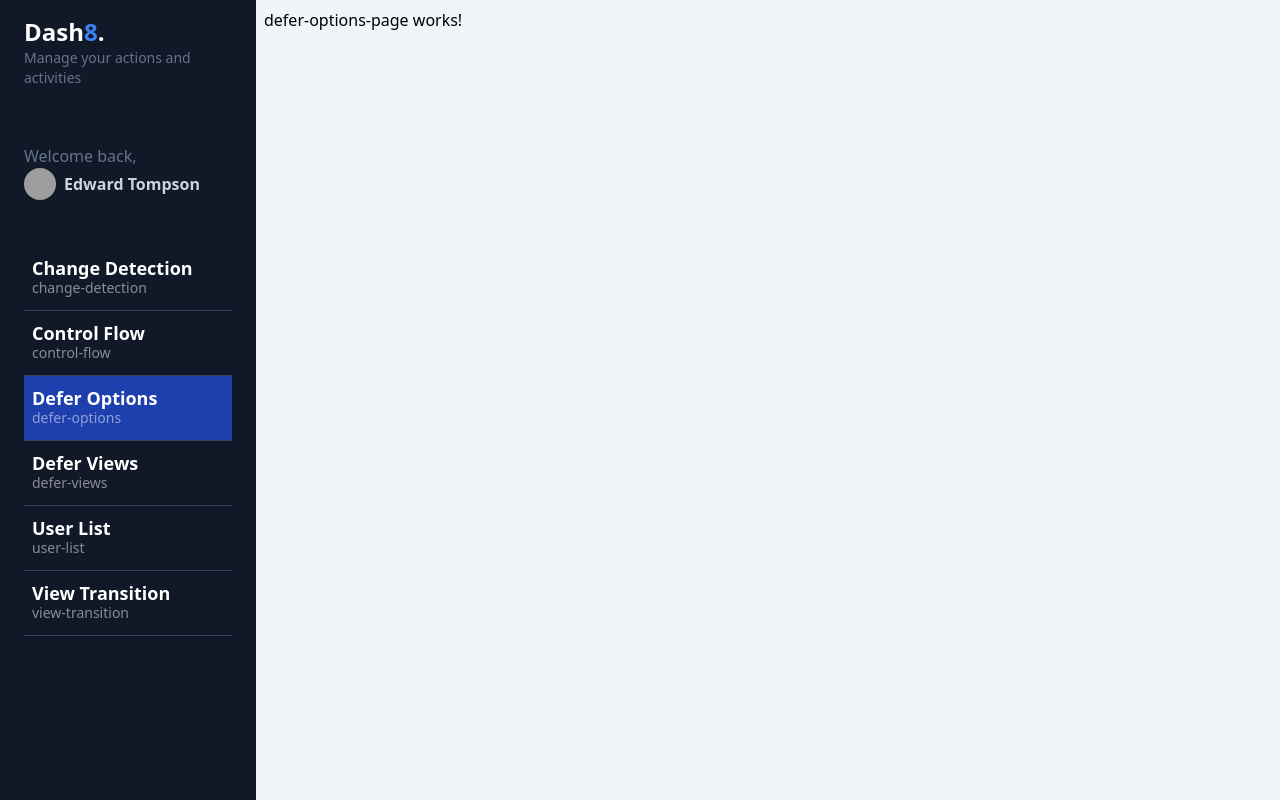
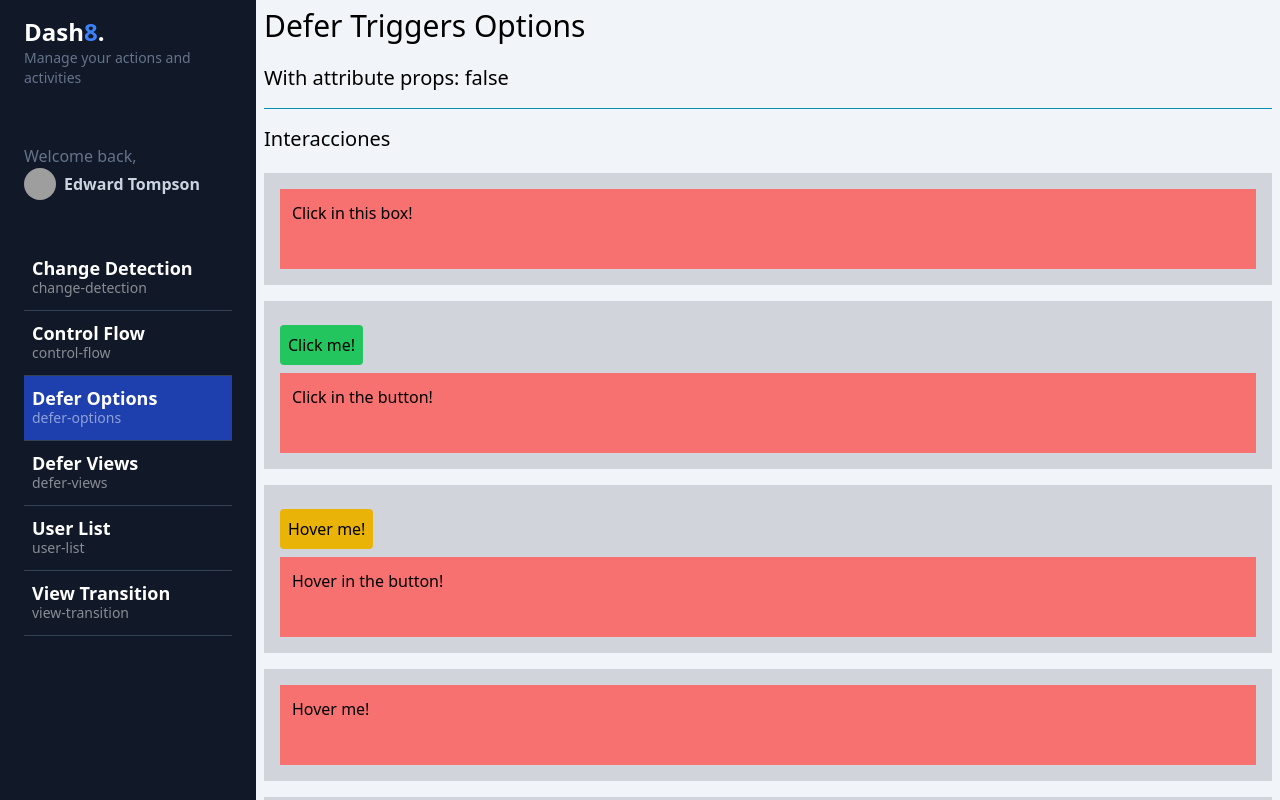
Before and after one commit to abelborit/angular-v17-dashboard-app, an Angular app: page /dashboard/defer-options in a window 1280 px wide. Built offline with nearby package versions, Linux system fonts and the light colour scheme; grey boxes are pictures that could not be loaded.

Commit message:
[FEAT] add @defer triggers options

```diff
--- a/src/app/dashboard/pages/defer-options-page/defer-options-page.component.html
+++ b/src/app/dashboard/pages/defer-options-page/defer-options-page.component.html
@@ -1 +1,114 @@
-<p>defer-options-page works!</p>
+<app-title title="Defer Triggers Options" />
+
+<hr class="my-4 border-cyan-600" />
+<h1 class="text-xl mb-5">Interacciones</h1>
+
+<!-- hay que tener en cuenta que el @defer puede hacer peticiones en cascada, es decir, que un componente tenga un @defer pero ese componente tiene otro componente en su interior que también tiene un @defer y así sucesivamente -->
+<section class="my-4 p-4 bg-gray-300">
+  @defer (on interaction) {
+  <app-heavy-loaders-fast cssClass="bg-blue-500 h-20 p-3">
+    <span>On Interaction</span>
+  </app-heavy-loaders-fast>
+  } @placeholder {
+  <div class="w-full h-20 bg-red-400 p-3">Click in this box!</div>
+  }
+</section>
+
+<section class="my-4 p-4 bg-gray-300">
+  <button
+    [disabled]="isDisabledBtn()"
+    (click)="disabledBtn()"
+    #btnClickInteraction
+    class="p-2 bg-green-500 hover:bg-green-600 transition-all rounded my-2"
+    [ngClass]="{
+      'bg-gray-500 hover:bg-gray-500 cursor-not-allowed': isDisabledBtn(),
+    }"
+  >
+    Click me!
+  </button>
+
+  @defer (on interaction(btnClickInteraction)) {
+  <app-heavy-loaders-fast cssClass="bg-blue-500 h-20 p-3">
+    <span>On Interaction</span>
+  </app-heavy-loaders-fast>
+  } @placeholder {
+  <div class="w-full h-20 bg-red-400 p-3">Click in the button!</div>
+  }
+</section>
+
+<section class="my-4 p-4 bg-gray-300">
+  <button
+    [disabled]="isDisabledBtn()"
+    (click)="disabledBtn()"
+    #btnHoverInteraction
+    class="p-2 bg-yellow-500 hover:bg-yellow-600 transition-all rounded my-2"
+  >
+    Hover me!
+  </button>
+
+  @defer (on hover(btnHoverInteraction)) {
+  <app-heavy-loaders-fast cssClass="bg-blue-500 h-20 p-3">
+    <span>On Hover</span>
+  </app-heavy-loaders-fast>
+  } @placeholder {
+  <div class="w-full h-20 bg-red-400 p-3">Hover in the button!</div>
+  }
+</section>
+
+<section class="my-4 p-4 bg-gray-300">
+  @defer (on hover) {
+  <app-heavy-loaders-fast cssClass="bg-blue-500 h-20 p-3">
+    <span>On Hover</span>
+  </app-heavy-loaders-fast>
+  } @placeholder {
+  <div class="w-full h-20 bg-red-400 p-3">Hover me!</div>
+  }
+</section>
+
+<section class="my-4 p-4 bg-gray-300">
+  @defer (on immediate) {
+  <app-heavy-loaders-fast cssClass="bg-blue-500 h-20 p-3">
+    <span>On Immediate</span>
+  </app-heavy-loaders-fast>
+  } @placeholder {
+  <div class="w-full h-20 bg-red-400 p-3">On Immediate</div>
+  }
+</section>
+
+<section class="my-4 p-4 bg-gray-300">
+  @defer (on timer(2000)) {
+  <app-heavy-loaders-fast cssClass="bg-blue-500 h-20 p-3">
+    <span>On Timer (2000 ms)</span>
+  </app-heavy-loaders-fast>
+  } @placeholder {
+  <div class="w-full h-20 bg-red-400 p-3">On Timer (2000 ms)</div>
+  }
+</section>
+
+<!-- también se pueden colocar múltiples condiciones y cuando una se cumpla entonces ahí es donde empieza a realizar la carga diferida. El prefetch significa "que lo empiece a pre-cargar cuando ....." es decir, que cargue o prepare el código JavaScript que lo crea pero aún no lo ejecutará hasta que nosotros hagamos algo, como en este caso que es el hover. Este prefetch sería útil cuando el componente es muy pesado y tiene que descargar mucho código o es un componente que tenga otro componente y así sucesivamente -->
+<section class="my-4 p-4 bg-gray-300">
+  @defer (on hover; prefetch on idle) {
+  <app-heavy-loaders-fast cssClass="bg-blue-500 h-20 p-3">
+    <span>On Hover - On idle</span>
+  </app-heavy-loaders-fast>
+  } @placeholder {
+  <div class="w-full h-20 bg-red-400 p-3">On Hover - On idle</div>
+  }
+</section>
+
+<!-- ************************************************************************************************************************ -->
+<!-- Triggers con opciones para "on" -->
+<!--
+- on idle -> Se dispara cuando el navegador llega a un estado inactivo “idle” (cuando ya se construyeron los componentes, rutas, etc)
+- on viewport -> Se dispara cuando el bloque entra al punto de vista del usuario. Por defecto se puede conectar el placeholder y otro elemento
+- on interaction -> Se dispara cuando el usuario interactúa con un elemento específico mediante un click o keydown
+- on hover -> Se dispara cuando el mouse pasa sobre el elemento o la referencia.
+- on immediate -> Se dispara tan pronto el cliente termina de renderizar la pantalla.
+- on timer -> Se dispara después de cierta duración de tiempo en MS milliseconds.
+-->
+
+<!-- ************************************************************************************************************************ -->
+<!-- ¿Cuál sería la principal diferencia entre el uso del Defer Trigger Interaction y el *ngIf ? -->
+<!--
+La principal diferencia entre el uso de Defer Triggers y el *ngIf es que el *ngIf no hace lazyload, es decir, no carga los componentes de manera perezosa, mientras que los Defer Triggers sí lo hace, esto significa que con Defer Triggers puedes cargar componentes solo cuando realmente los necesitas, lo que puede mejorar bastante el rendimiento de una aplicación y además, una vista diferible no puede revertirse, es decir, no te permite alternar un componente dependiendo de valores booleanos como lo hace el bloque if, si queremos ese comportamiento tendríamos que envolver el @defer con un @if.
+-->
--- a/src/app/dashboard/pages/defer-options-page/defer-options-page.component.ts
+++ b/src/app/dashboard/pages/defer-options-page/defer-options-page.component.ts
@@ -1,10 +1,20 @@
-import { Component } from '@angular/core';
+import { Component, signal } from '@angular/core';
+import { CommonModule } from '@angular/common';
+import { HeavyLoadersFastComponent } from '@shared/heavy-loaders/heavy-loaders-fast.component';
+import { TitleComponent } from '@shared/title/title.component';
 
 @Component({
   selector: 'app-defer-options-page',
   standalone: true,
-  imports: [],
+  imports: [CommonModule, HeavyLoadersFastComponent, TitleComponent],
   templateUrl: './defer-options-page.component.html',
   styleUrl: './defer-options-page.component.css',
 })
-export default class DeferOptionsPageComponent {}
+export default class DeferOptionsPageComponent {
+  /* se colocó esto solo para simular que el botón se hizo click una vez y luego se deshabilitó ya que se mostró la información */
+  public isDisabledBtn = signal<boolean>(false);
+
+  disabledBtn() {
+    this.isDisabledBtn.update(() => true);
+  }
+}
--- a/src/app/shared/heavy-loaders/heavy-loaders-fast.component.ts
+++ b/src/app/shared/heavy-loaders/heavy-loaders-fast.component.ts
@@ -1,9 +1,21 @@
-import { Component } from '@angular/core';
+import { CommonModule } from '@angular/common';
+import { Component, Input } from '@angular/core';
 
 @Component({
   selector: 'app-heavy-loaders-fast',
   standalone: true,
-  imports: [],
-  template: `<h1>HeavyLoadersFastComponent</h1>`,
+  imports: [CommonModule],
+  template: `<section [ngClass]="['w-full h-[600px]', cssClass]">
+    <!-- <h1>Heavy Loaders Fast Component</h1> -->
+
+    <!-- con este <ng-content /> se convierte en un HOC (High Order Component) que desde el padre se pueden mandar los componentes hijos -->
+    <ng-content />
+  </section>`,
 })
-export class HeavyLoadersFastComponent {}
+export class HeavyLoadersFastComponent {
+  @Input({ required: true }) cssClass!: string;
+
+  constructor() {
+    console.log('Heavy Loaders Fast Component - Cargado ✅');
+  }
+}
```
